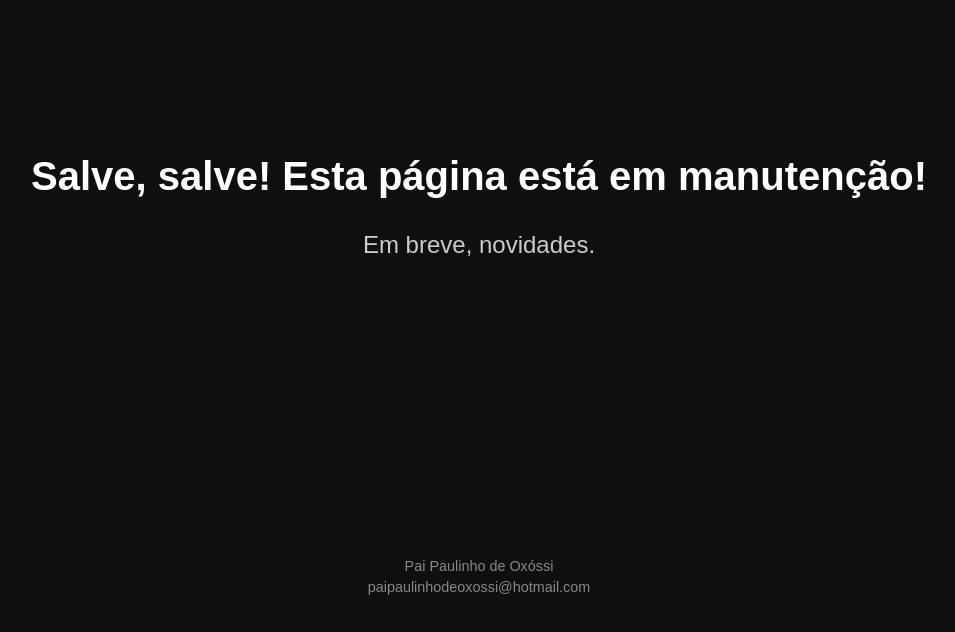
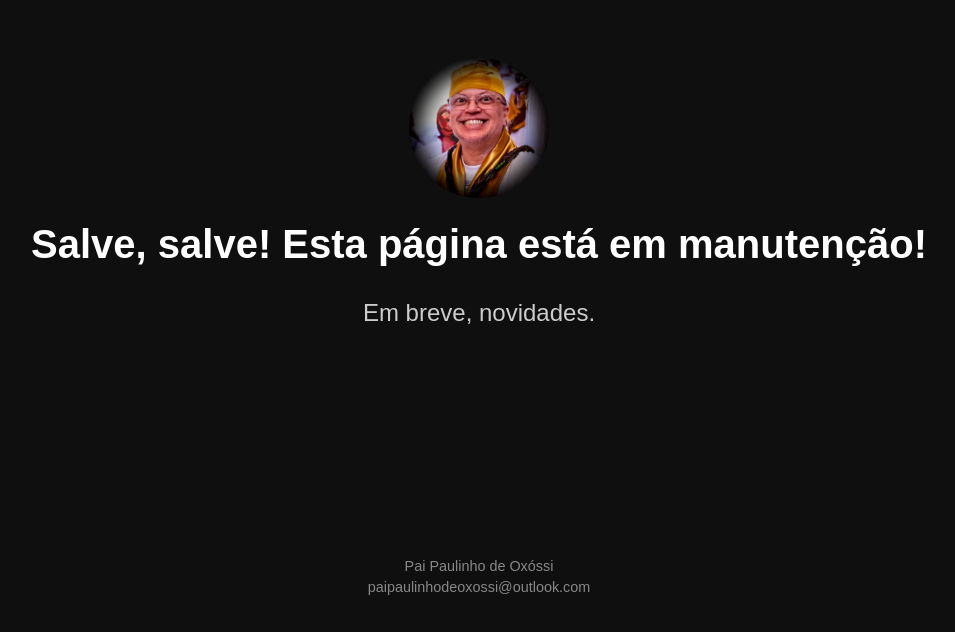
Before and after one commit to paulonogueirasilva/paipaulinhodeoxossi, a plain HTML site: page index.html in a window 1280 px wide. Shown: the part 168-800 px from the top of the page, without its empty margins (161-1116 px from the left). Drawn offline with Linux system fonts and the light colour scheme.

Commit message:
20260616 Inclusão da imagem favicon no topo da página

```diff
--- a/index.html
+++ b/index.html
@@ -29,8 +29,22 @@
             max-width: 80%; /* Evita que o texto encoste nas bordas em telas menores */
         }
 
+        /* NOVO: Estilização da sua foto em PNG */
+        .profile-photo {
+            width: 140px;
+            /* Tamanho ideal para visualização */
+            height: 140px;
+            border-radius: 50%;
+            /* Deixa a foto redonda (se ela for quadrada) */
+            object-fit: cover;
+            /* Garante que a imagem não fique distorcida */
+            margin-bottom: 1.5rem;
+            /* Espaço entre a foto e a frase "Salve, salve!" */
+        }
+
         h1 {
             font-size: 2.5rem;
+            margin-top: 0;         /* Zera a margem superior para colar melhor com a foto */
             margin-bottom: 2rem; /* Cria o espaço de "duas linhas" abaixo da frase */
         }
 
@@ -55,13 +69,17 @@
 <body>
 
     <div class="content">
+
+        <!-- Adicione sua foto aqui -->
+        <img src="images/PPO_favicon.png" alt="Pai Paulinho de Oxóssi" class="profile-photo">
+
         <h1>Salve, salve! Esta página está em manutenção!</h1>
         <p class="subtitle">Em breve, novidades.</p>
     </div>
 
     <footer>
         <p>Pai Paulinho de Oxóssi</p>
-        <p>paipaulinhodeoxossi@hotmail.com</p>
+        <p>paipaulinhodeoxossi@outlook.com</p>
     </footer>
 
 </body>
```
